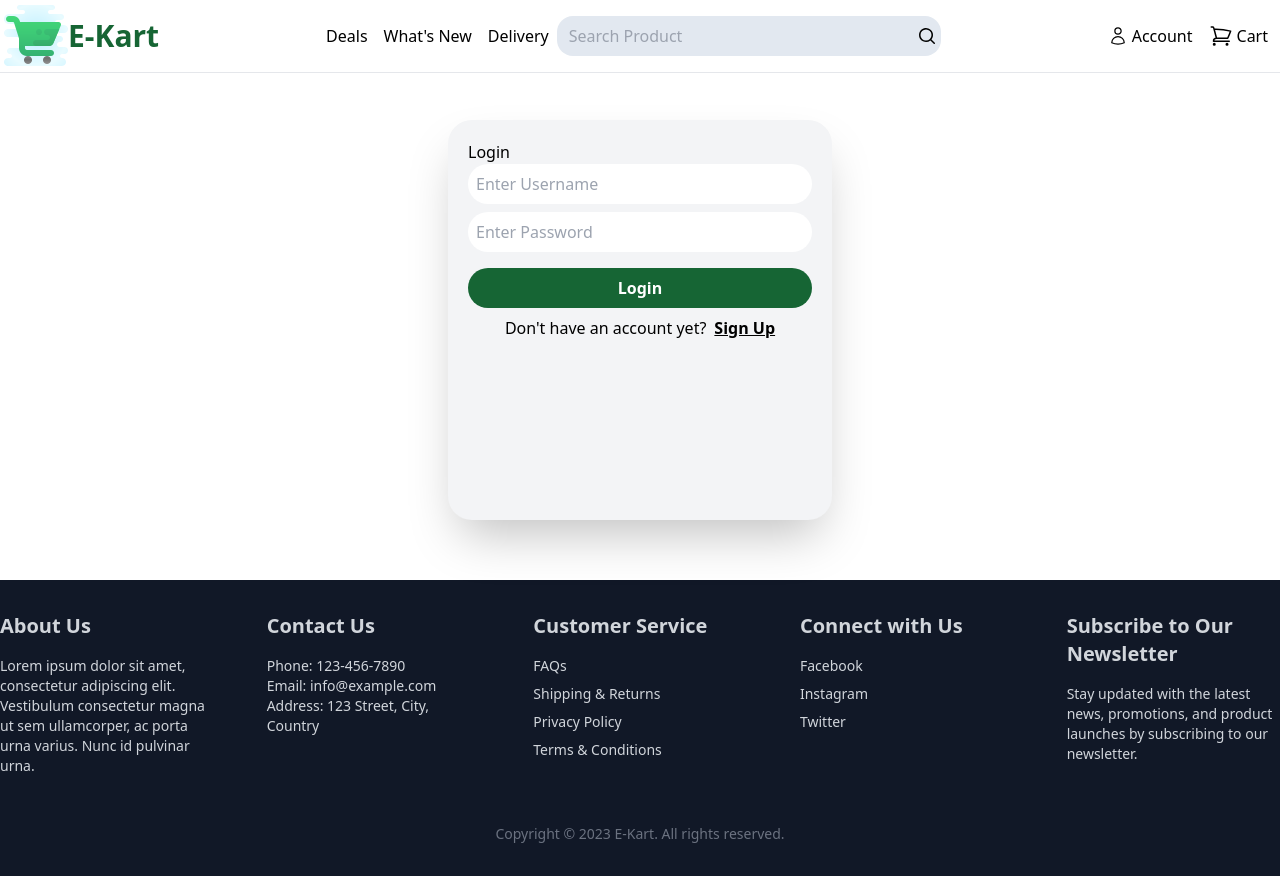
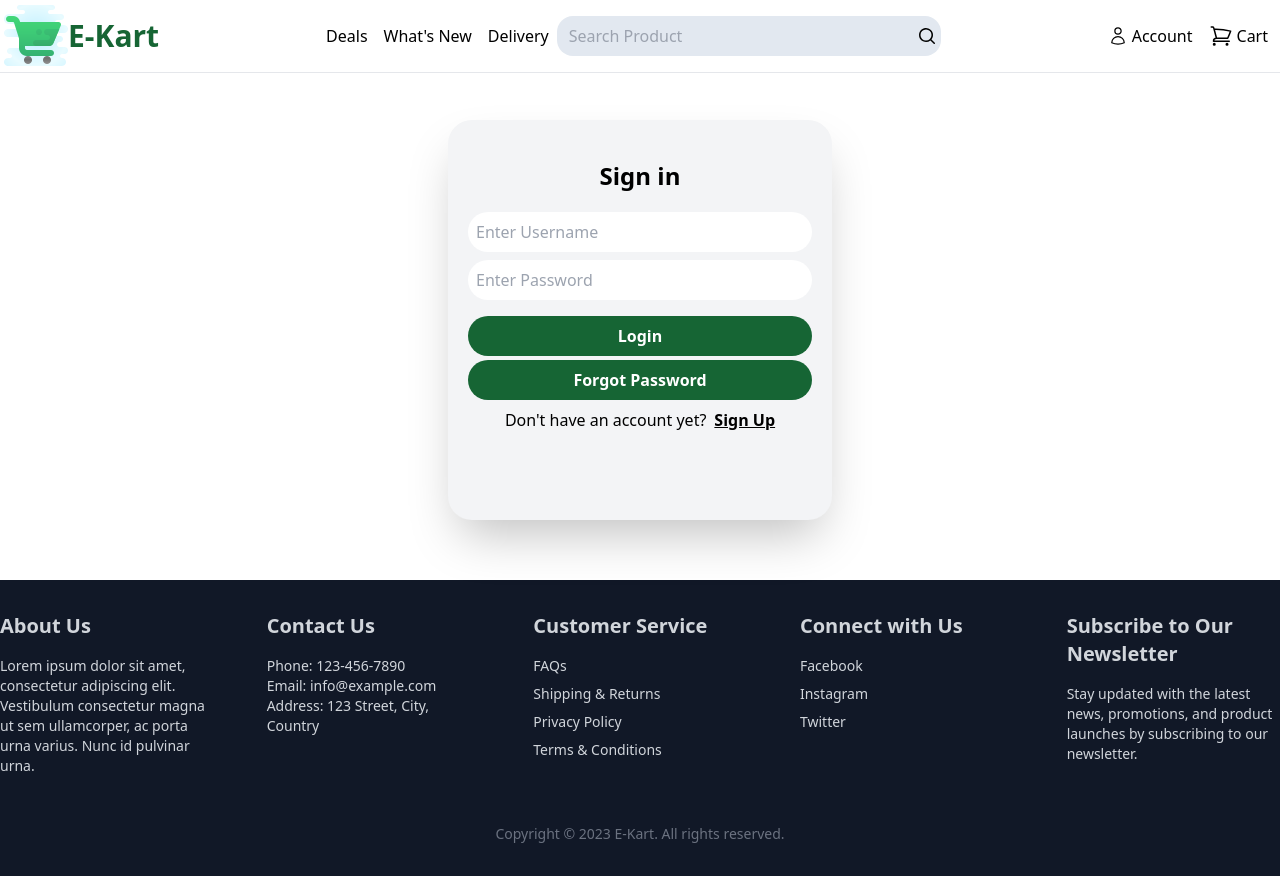
Before and after one commit to TheSh4h/E-COMMERCE-ReactJS, a React (Create React App) app: page /account in a window 1280 px wide. Built offline with nearby package versions, Linux system fonts and the light colour scheme; the HTML template or start-up script is replaced by a standard one.

Commit message:
Account Page complete

```diff
--- a/src/pages/Account.jsx
+++ b/src/pages/Account.jsx
@@ -2,15 +2,23 @@ const Account = () => {
     return (
         <div className="h-[500px] flex place-content-center relative top-10">
             <div className="bg-gray-100 h-[400px] w-96 p-5 rounded-3xl shadow-2xl">
-                <h1>Login</h1>
+                <div className="flex place-content-center p-5">
+                    <h1 className="font-semibold text-2xl">Sign in</h1>
+                </div>
                 <form className="w-full">
                     <input className="w-full py-2 rounded-3xl p-2" type="text" placeholder="Enter Username" /> <br />
                     <input className="w-full py-2 rounded-3xl p-2 mt-2 mb-4" type="password" placeholder="Enter Password" />
                     <button className="w-full py-2 rounded-3xl p-2
                     bg-green-800 text-white font-semibold
                     hover:bg-white hover:text-black active:bg-black active:text-white
-                     transition delay-150">Login</button>
+                     transition duration-300">
+                        Login</button>
                 </form>
+                <button className="w-full py-2 rounded-3xl p-2
+                    bg-green-800 text-white font-semibold
+                    hover:bg-white hover:text-black active:bg-black active:text-white
+                     transition duration-300 mt-1">
+                        Forgot Password</button>
                 <div className="flex place-content-center m-2">
                     <p>Don't have an account yet?</p>
                     <a href="#" className="underline font-semibold ml-2">Sign Up</a>
```
